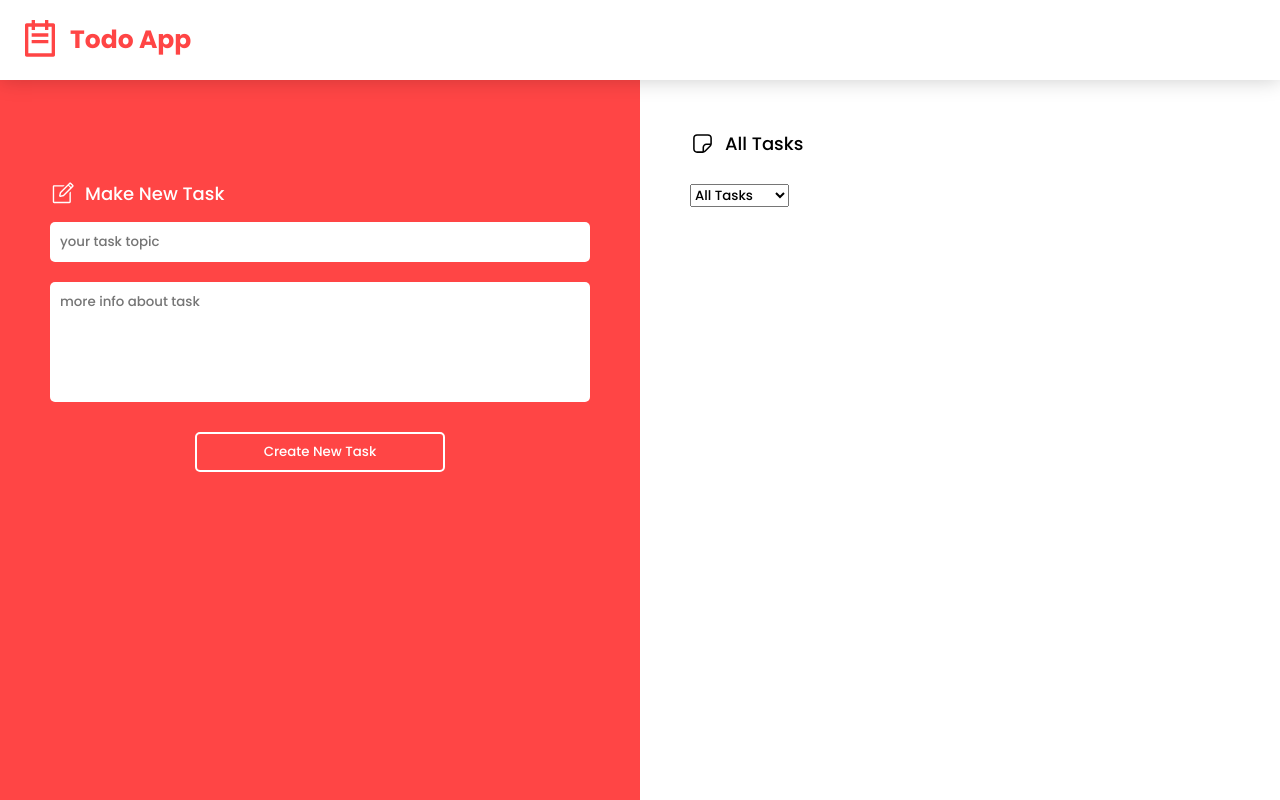
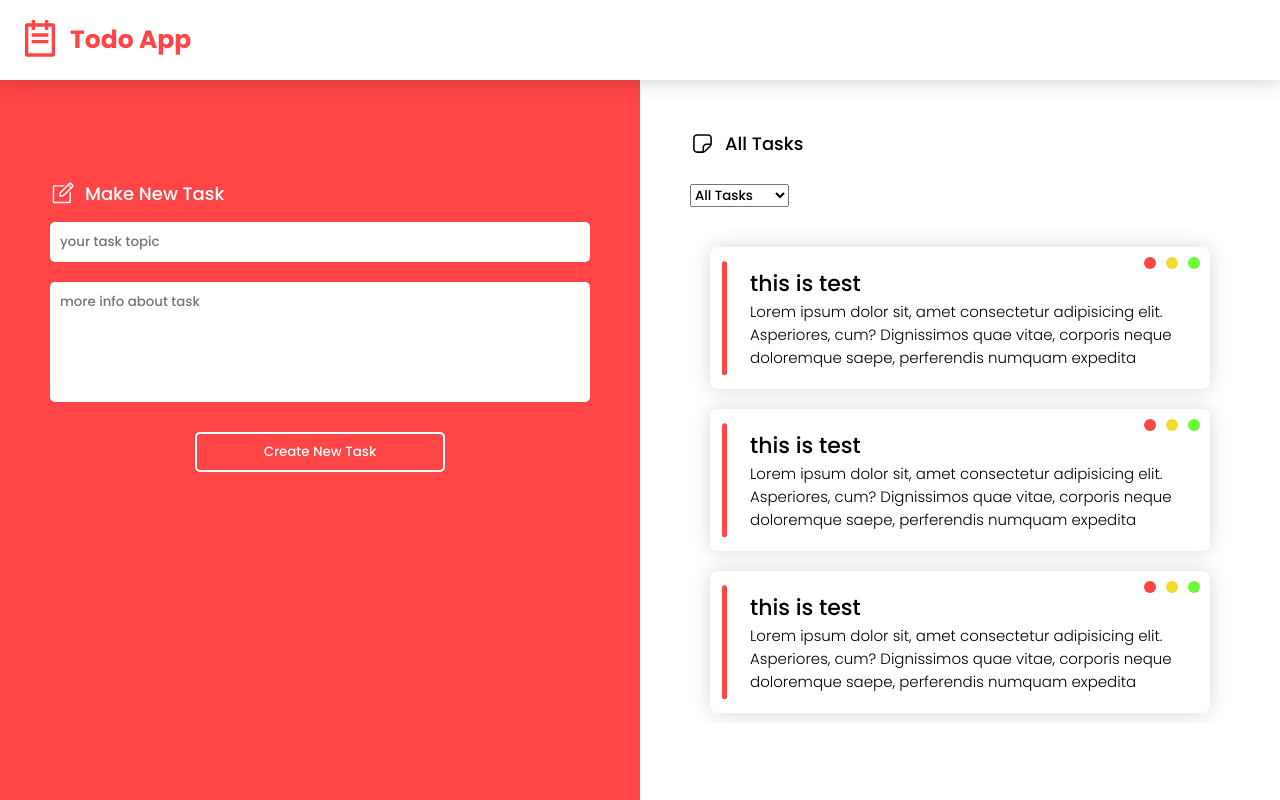
Before and after one commit to mostafa-kheibary/Todo-app-react, a React (Create React App) app: page / in a window 1280 px wide. Built offline with nearby package versions, Linux system fonts and the light colour scheme.

Commit message:
add task components and style scrollbar

```diff
--- /dev/null
+++ b/src/components/Task/Task.css
@@ -0,0 +1,51 @@
+.task{
+  position: relative;
+  background-color: white;
+  box-shadow: 0 0 20px rgba(0, 0, 0, 0.158);
+  padding: 20px 20px 20px 40px;
+  border-radius: 8px;
+}
+.task-line{
+  content: '';
+  width: 5px;
+  height: 80%;
+  position: absolute;
+  left: 12px;
+  border-radius: 50px;
+  top: 50%;
+  transform: translateY(-50%);
+  background-color: #FF4545;
+}
+.task-line-done{
+  background-color: #69FF34;
+}
+.task__title{
+  font-size: 22px;
+  font-weight: 500;
+}
+.task__content{
+  font-size: 15px;
+  font-weight: 300;
+}
+.task__status{
+  position: absolute;
+  right: 10px;
+  top: 10px;
+  display: flex;
+  gap: 10px;
+  cursor: pointer;
+}
+.ball{
+  border-radius: 50px;
+  width: 12px;
+  height: 12px;
+}
+.task__close{
+  background-color: #FF4545;
+}
+.task__edit{
+  background-color: #F0DC2A;
+}
+.task__done{
+  background-color: #69FF34;
+}
--- /dev/null
+++ b/src/components/Task/Task.jsx
@@ -0,0 +1,20 @@
+import './Task.css';
+const Task = () => {
+  return (
+    <div className='task'>
+      <span className='task-line'></span>
+      <div className='task__status'>
+        <div className='ball task__close'></div>
+        <div className='ball task__edit'></div>
+        <div className='ball task__done'></div>
+      </div>
+      <h4 className='task__title'>this is test</h4>
+      <p className='task__content'>
+        Lorem ipsum dolor sit, amet consectetur adipisicing elit. Asperiores,
+        cum? Dignissimos quae vitae, corporis neque doloremque saepe,
+        perferendis numquam expedita
+      </p>
+    </div>
+  );
+};
+export default Task;
--- a/src/components/Tasks/Tasks.css
+++ b/src/components/Tasks/Tasks.css
@@ -1,6 +1,7 @@
 .tasks {
   width: 50%;
   padding: 50px;
+  height: calc(100vh - 80px);
 }
 .tasks__title {
   display: flex;
@@ -15,7 +16,19 @@
   margin-top: 25px;
 }
 .tasks__container {
+  height: 80%;
+  padding: 20px;
+  overflow-y: auto;
+  margin-top: 20px;
   display: flex;
   flex-direction: column;
   gap: 20px;
 }
+.tasks__container::-webkit-scrollbar{
+  width: 10px;
+}
+.tasks__container::-webkit-scrollbar-thumb{
+  width: 5px;
+  background-color: rgb(223, 223, 223);
+  border-radius: 50px;
+}
--- a/src/components/Tasks/Tasks.jsx
+++ b/src/components/Tasks/Tasks.jsx
@@ -1,3 +1,4 @@
+import Task from '../Task/Task';
 import './Tasks.css';
 const Tasks = () => {
   return (
@@ -12,7 +13,14 @@ const Tasks = () => {
           <option value=''>Done Tasks</option>
         </select>
       </div>
-      <div className='tasks__container'></div>
+      <div className='tasks__container'>
+        <Task />
+        <Task />
+        <Task />
+        <Task />
+        <Task />
+        <Task />
+      </div>
     </div>
   );
 };
```
